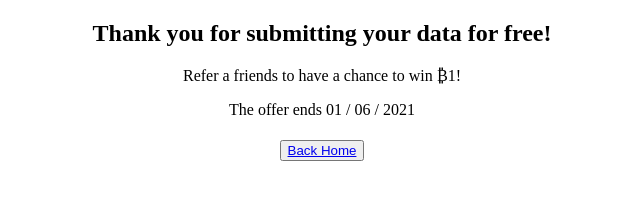
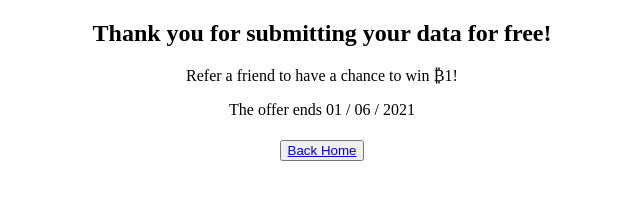
Before and after one commit to mcfunthomas/201-HTML, a plain HTML site: page success.html in a window 1280 px wide. Shown: the full height of the page, 318-958 px from the left. Drawn offline with Linux system fonts and the light colour scheme.

Commit message:
grammar correction
minor grammar error corrected

```diff
--- a/success.html
+++ b/success.html
@@ -18,7 +18,7 @@
   </head>
   <body>
     <h2>Thank you for submitting your data for free!</h2>
-    <p>Refer a friends to have a chance to win &#8383;1!</p>
+    <p>Refer a friend to have a chance to win &#8383;1!</p>
     <p>The offer ends 01 / 06 / 2021</p>
     <h3><button><a href="index.html">Back Home</a></button></a></h3>
   </body>
```
